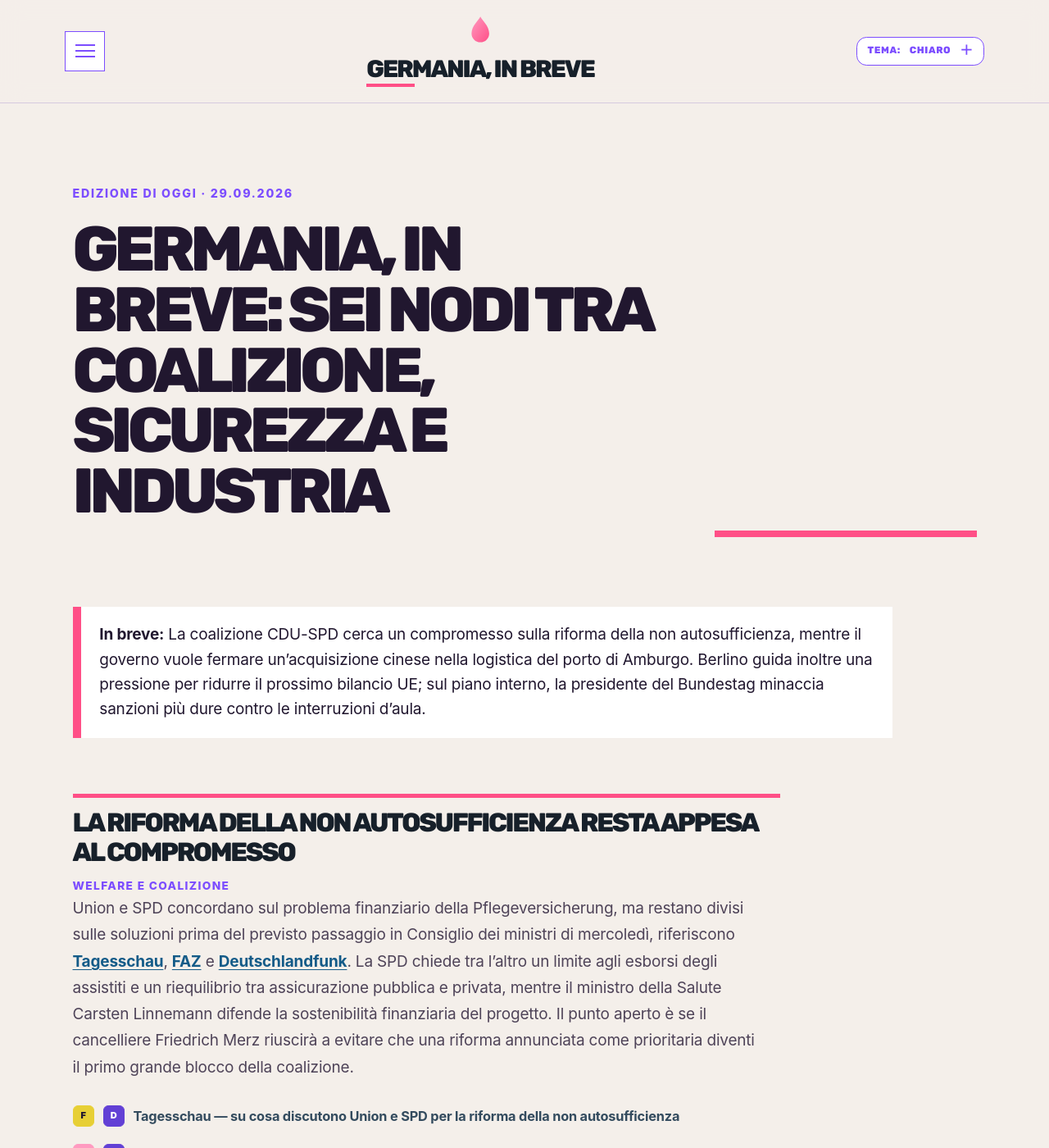
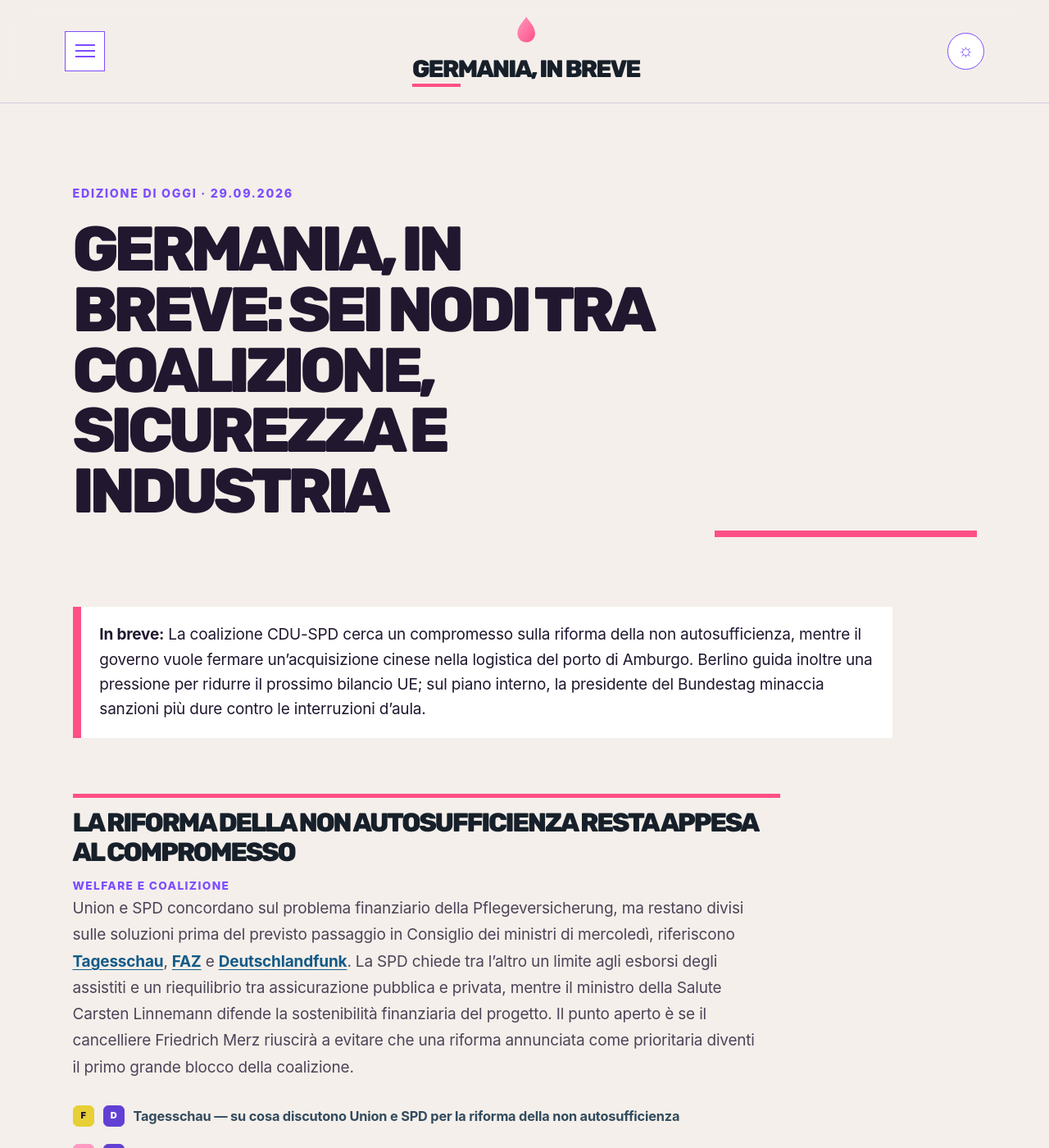
Before and after one commit to ottoottone/prj-news-mattino, a Jekyll site: the page built from index.html, in a window 1280 px wide and 1400 px high. Shown: the whole window at 82% size. Built offline with Jekyll 4.4.1, drawn with Linux system fonts in a browser that asks for light colours; some web fonts are replaced; the list of posts is cut into pages by our own code.

Commit message:
Use icon-only expandable theme picker

```diff
--- a/_layouts/default.html
+++ b/_layouts/default.html
@@ -26,11 +26,11 @@
             <div class="masthead-actions">
               <div class="theme-menu-wrap">
                 <details class="theme-menu">
-                  <summary class="theme-menu-summary">Tema: <span id="theme-current">Chiaro</span></summary>
+                  <summary class="theme-menu-summary" aria-label="Seleziona tema"><span id="theme-current-icon" aria-hidden="true">☼</span><span class="sr-only">Tema corrente: <span id="theme-current">Chiaro</span></span></summary>
                   <div id="theme-switcher" class="theme-switcher" role="group" aria-label="Seleziona tema" data-mode="light">
-                    <button class="theme-option" type="button" data-theme-mode="color" aria-pressed="false" title="Tema colorato">Colore</button>
-                    <button class="theme-option" type="button" data-theme-mode="dark" aria-pressed="false" title="Tema scuro">Scuro</button>
-                    <button class="theme-option" type="button" data-theme-mode="light" aria-pressed="true" title="Tema chiaro">Chiaro</button>
+                    <button class="theme-option" type="button" data-theme-mode="color" aria-pressed="false" aria-label="Colore" data-label="Colore" title="Colore"><span aria-hidden="true">✦</span></button>
+                    <button class="theme-option" type="button" data-theme-mode="dark" aria-pressed="false" aria-label="Scuro" data-label="Scuro" title="Scuro"><span aria-hidden="true">◐</span></button>
+                    <button class="theme-option" type="button" data-theme-mode="light" aria-pressed="true" aria-label="Chiaro" data-label="Chiaro" title="Chiaro"><span aria-hidden="true">☼</span></button>
                   </div>
                 </details>
               </div>
--- a/assets/css/briefing.css
+++ b/assets/css/briefing.css
@@ -446,10 +446,18 @@ body { background:#f7f7f5; color:#202b35; }
 .theme-nord-color .theme-option[aria-pressed="true"] { color:#21172f; }
 @media (max-width:700px) { .theme-menu { min-width:7.2rem; } .theme-menu-summary { font-size:.55rem; } }
 
-/* Keep the picker collapsed on load and soften its geometry. */
-.theme-menu-summary { border-radius:.65rem; }
-.theme-menu[open] .theme-menu-summary { border-radius:.65rem .65rem 0 0; }
-.theme-switcher { border-radius:0 0 .65rem .65rem; }
+/* Icon-only picker: the expanded panel is out of flow, so the masthead never shifts. */
+.theme-menu { position:relative; min-width:0; }
+.theme-menu-summary { width:2.35rem; height:2.35rem; justify-content:center; padding:0; border-radius:50%; font-size:1.15rem; letter-spacing:0; }
+.theme-menu-summary::after { content:""; display:none; }
+.theme-menu[open] .theme-menu-summary { border-radius:50%; }
+.theme-switcher { position:absolute; top:calc(100% + .4rem); right:0; width:2.35rem; padding:.25rem; border:1px solid var(--neon-violet); border-radius:1.2rem; box-shadow:0 8px 20px rgba(37,24,72,.18); }
+.theme-option, .theme-option[aria-pressed="true"] { position:relative; display:flex; align-items:center; justify-content:center; width:1.8rem; min-height:1.8rem; padding:0; text-align:center; font-size:1rem; }
+.theme-option::after { content:attr(data-label); position:absolute; right:calc(100% + .5rem); top:50%; transform:translateY(-50%); display:none; padding:.35rem .5rem; border-radius:.4rem; background:var(--neon-plum); color:#fff9ff; white-space:nowrap; font:800 .58rem/1 Rubik,Arial,sans-serif; letter-spacing:.04em; text-transform:uppercase; box-shadow:0 4px 12px rgba(37,24,72,.18); }
+.theme-option:hover::after, .theme-option:focus-visible::after { display:block; }
+.theme-option:hover { background:#ffe0ea; color:#21172f; }
+.theme-nord-dark .theme-menu-summary, .theme-nord-color .theme-menu-summary { color:#fff9ff; background:var(--neon-plum); }
+.theme-nord-dark .theme-switcher, .theme-nord-color .theme-switcher { background:var(--neon-plum); }
 .source-access, .source-lang { border-radius:.32rem; }
 
 /* Color mode contrast: headings stay white; links use the pink/yellow line palette. */
--- a/assets/js/script.js
+++ b/assets/js/script.js
@@ -147,7 +147,11 @@
   }
   function updateCurrentLabel(mode) {
     var label = document.querySelector('#theme-current');
-    if (label) label.textContent = mode === 'light' ? 'Chiaro' : mode === 'dark' ? 'Scuro' : 'Colore';
+    var icon = document.querySelector('#theme-current-icon');
+    var names = { light: 'Chiaro', dark: 'Scuro', color: 'Colore' };
+    var icons = { light: '☼', dark: '◐', color: '✦' };
+    if (label) label.textContent = names[mode];
+    if (icon) icon.textContent = icons[mode];
   }
   function applyTheme(mode, persist) {
     root.classList.remove(lightClass, darkClass, colorClass);
```
